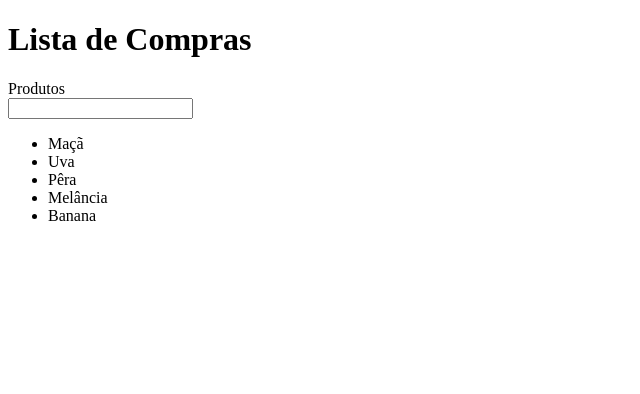
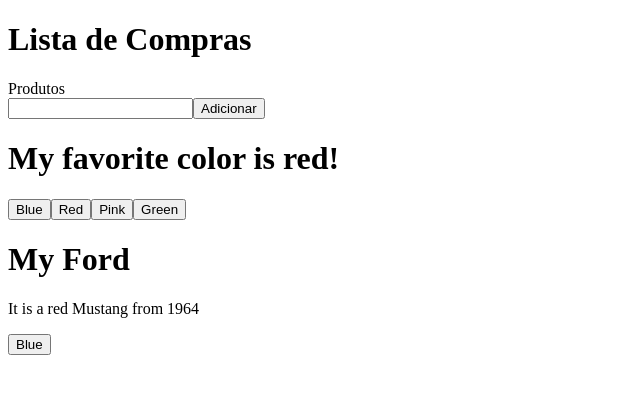
Before and after one commit to dev-davimarques/aula-fpo-web-mobile, a React (Vite) app in the folder aula04-reactapp/react-app/: page / in a window 1280 px wide. Shown: the top 394 px of the page, without its empty margins (0-640 px from the left). Built offline with nearby package versions, Linux system fonts and the light colour scheme.

Commit message:
entendo melhor sobre useState

```diff
--- a/aula04-reactapp/react-app/src/App.jsx
+++ b/aula04-reactapp/react-app/src/App.jsx
@@ -1,12 +1,15 @@
+import Car from "./components/car/car"
+import FavoriteColor from "./components/favoriteColor/favoriteColor"
 import List from "./components/list/list"
 import Title from "./components/title/title"
 
 function App() {
   return(
     <>
-      <h1>Lista de Compras</h1>
-      <Title />
+      <Title name="Compras"/>
       <List/>
+      <FavoriteColor/>
+      <Car/>
     </>
   )
 }
--- /dev/null
+++ b/aula04-reactapp/react-app/src/components/car/car.jsx
@@ -0,0 +1,29 @@
+import { useState } from "react";
+
+function Car(){
+
+    const [car, setCar] = useState({
+        brand: "Ford",
+        model: "Mustang",
+        year: "1964",
+        color: "red"
+    });
+
+    const updateColor = () => {
+        setCar(previousState => {
+            return {...previousState, color: "blue"}
+        });
+    }
+
+    return(
+        <>
+            <h1>My {car.brand}</h1>
+            <p>
+                It is a {car.color} {car.model} from {car.year}
+            </p>
+            <button type="button" onClick={updateColor}>Blue</button>
+        </>
+    );
+}
+
+export default Car;
--- /dev/null
+++ b/aula04-reactapp/react-app/src/components/favoriteColor/favoriteColor.jsx
@@ -0,0 +1,16 @@
+import { useState } from "react";
+
+function FavoriteColor(){
+    const [color, setColor] = useState("red");
+    return(
+        <>
+            <h1>My favorite color is {color}!</h1>
+            <button type="button" onClick={() => setColor("blue")}>Blue</button>
+            <button type="button" onClick={() => setColor("red")}>Red</button>
+            <button type="button" onClick={() => setColor("pink")}>Pink</button>
+            <button type="button" onClick={() => setColor("green")}>Green</button>
+        </>
+    );
+}
+
+export default FavoriteColor;
--- a/aula04-reactapp/react-app/src/components/list/list.jsx
+++ b/aula04-reactapp/react-app/src/components/list/list.jsx
@@ -1,15 +1,29 @@
+import { useState } from "react";
+
 function List(){
+    const [produto, setProduto] = useState("");
+    const [listaProdutos, setListaProdutos] = useState([]);
+
+    const adicionarProduto = () => {
+        if(produto.trim() !== ""){
+            setListaProdutos([...listaProdutos, produto]); // Adiciona um novo produto a lista
+            setProduto(""); // Limpa o campo após adicionar
+        }
+    };
+
     return (
         <>
+            <label>Produtos</label>
+            <br/>
+            <input type="text" value={produto} onChange={(e) => setProduto(e.target.value)}/>
+            <button typeof="button" onClick={adicionarProduto}>Adicionar</button>
             <ul>
-                <li>Maçã</li>
-                <li>Uva</li>
-                <li>Pêra</li>
-                <li>Melância</li>
-                <li>Banana</li>
+                {listaProdutos.map((item, index) => (
+                    <li key={index}>{item}</li>
+                ))}
             </ul>
         </>
     )
 }
 
-export default List
+export default List;
--- a/aula04-reactapp/react-app/src/components/title/title.jsx
+++ b/aula04-reactapp/react-app/src/components/title/title.jsx
@@ -1,11 +1,9 @@
-function Title(){
+function Title(props){
     return(
-        <div>
-            <label>Produtos</label>
-            <br />
-            <input type="text" />
-        </div>
+        <>
+            <h1>Lista de {props.name}</h1>
+        </>
     )
 }
 
-export default Title
+export default Title;
```
